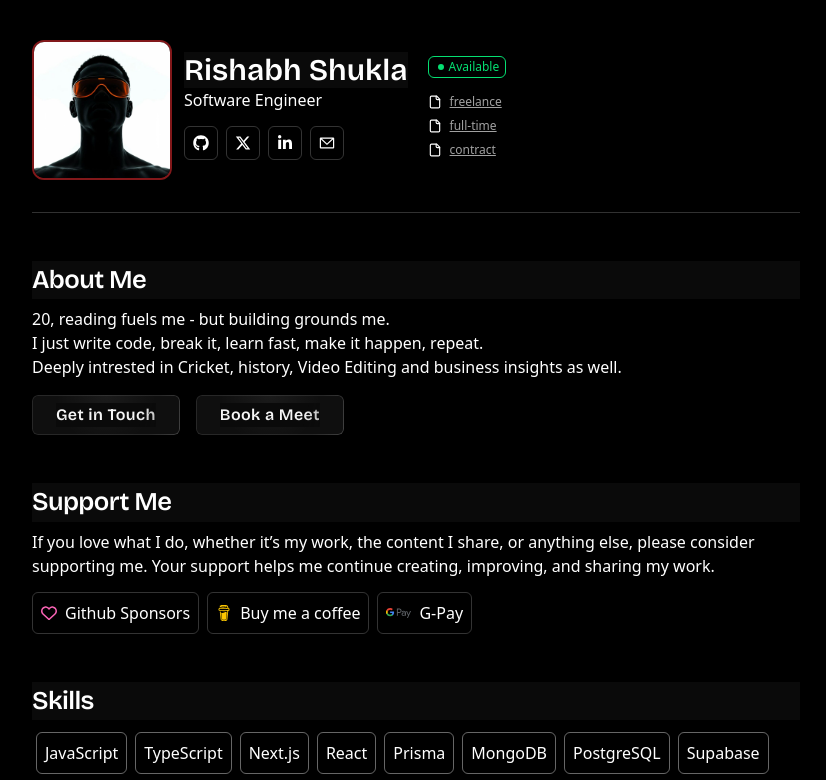
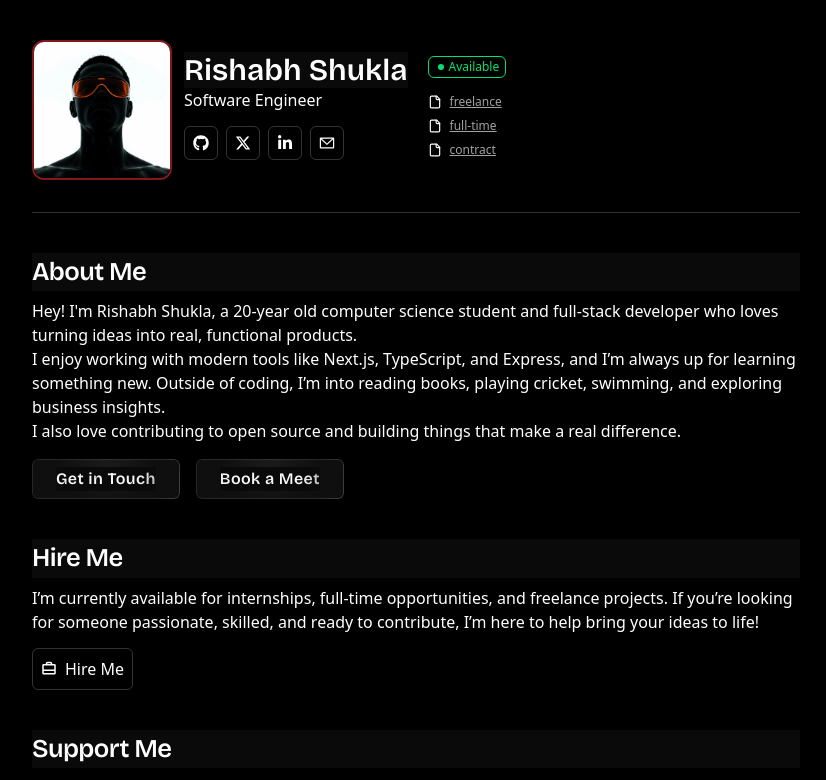
Before and after one commit to rishabhs-rizz/PortFolio, a Next.js app: page / in a window 1280 px wide. Shown: the top 780 px of the page, without its empty margins (224-1050 px from the left). Built offline with nearby package versions, Linux system fonts and the light colour scheme.

Commit message:
added Hire me Section and toast

```diff
--- a/app/layout.tsx
+++ b/app/layout.tsx
@@ -1,6 +1,7 @@
 import type { Metadata } from "next";
 import { Geist, Geist_Mono } from "next/font/google";
 import "./globals.css";
+import { Toaster } from "react-hot-toast";
 
 const geistSans = Geist({
   variable: "--font-geist-sans",
@@ -28,6 +29,7 @@ export default function RootLayout({
         className={`${geistSans.variable} ${geistMono.variable} antialiased`}
       >
         {children}
+        <Toaster position="top-center" />
       </body>
     </html>
   );
--- a/app/page.tsx
+++ b/app/page.tsx
@@ -12,6 +12,7 @@ import { InfoTipProjects } from "@/components/ToolTip/ToolTip";
 import { ProfilePic } from "@/components/Image/Image";
 import { Contact } from "@/components/Contact/Contact";
 import Status from "@/components/Status/Status";
+import { Hire } from "@/components/icons/Hire";
 export default function PortFolio() {
   return (
     <div className="min-h-screen bg-black text-white flex justify-center">
@@ -59,19 +60,24 @@ export default function PortFolio() {
 
           <Status />
         </div>
-        <div className="about mt-12">
+        <div className="about mt-10">
           <h1 className="text-[1.6rem] max-sm:text-2xl font-semibold tracking-tight text-start max-sm:text-center">
             About Me
           </h1>
           <p className="mt-2">
-            20, reading fuels me - but building grounds me.
+            Hey! I'm Rishabh Shukla, a 20-year old computer science student and
+            full-stack developer who loves turning ideas into real, functional
+            products.
           </p>
           <p>
-            I just write code, break it, learn fast, make it happen, repeat.
+            I enjoy working with modern tools like Next.js, TypeScript, and
+            Express, and I’m always up for learning something new. Outside of
+            coding, I’m into reading books, playing cricket, swimming, and
+            exploring business insights.
           </p>
           <p>
-            Deeply intrested in Cricket, history, Video Editing and business
-            insights as well.
+            I also love contributing to open source and building things that
+            make a real difference.
           </p>
           <span className="buttons flex gap-4 mt-4">
             <a href="#contact">
@@ -86,8 +92,22 @@ export default function PortFolio() {
             </a>
           </span>
         </div>
+        <div className="support mt-10">
+          <h1 className="text-[1.6rem] max-sm:text-2xl font-semibold tracking-tight text-start max-sm:text-center">
+            Hire Me
+          </h1>
+          <p className="mt-2">
+            I’m currently available for internships, full-time opportunities,
+            and freelance projects. If you’re looking for someone passionate,
+            skilled, and ready to contribute, I’m here to help bring your ideas
+            to life!
+          </p>
+          <div className="flex flex-wrap items-center gap-2 mt-3.5">
+            <Hire />
+          </div>
+        </div>
 
-        <div className="support mt-12">
+        <div className="support mt-10">
           <h1 className="text-[1.6rem] max-sm:text-2xl font-semibold tracking-tight text-start max-sm:text-center">
             Support Me
           </h1>
@@ -103,7 +123,7 @@ export default function PortFolio() {
           </div>
         </div>
 
-        <div className="skills mt-12">
+        <div className="skills mt-10">
           <h1 className="text-[1.6rem] max-sm:text-2xl font-semibold tracking-tight text-start max-sm:text-center">
             Skills
           </h1>
@@ -114,7 +134,7 @@ export default function PortFolio() {
           </div>
         </div>
 
-        <div className="projects mt-12">
+        <div className="projects mt-10">
           <h1 className="text-[1.6rem] max-sm:text-2xl font-semibold tracking-tight text-start max-sm:text-center">
             Proof of Work
           </h1>
--- a/components/buttons/button.tsx
+++ b/components/buttons/button.tsx
@@ -27,9 +27,9 @@ export const ShinyButton = ({ text }: ShinyButtonProps) => {
           mass: 0.1,
         },
       }}
-      className="px-6 py-2 rounded-md relative radial-gradient"
+      className="px-6 py-2 rounded-md relative radial-gradient cursor-pointer"
     >
-      <h1 className="text-neutral-100 tracking-wide font-light h-full w-full block relative linear-mask">
+      <h1 className="text-neutral-100 tracking-wide font-light h-full w-full block relative linear-mask ">
         {text}
       </h1>
       <span className="block absolute inset-0 rounded-md p-px linear-overlay" />
--- /dev/null
+++ b/components/icons/Hire.tsx
@@ -0,0 +1,24 @@
+export const Hire = () => {
+  return (
+    <div className="p-2 rounded-md border border-white/20 bg-transparent hover:bg-white/10 transition flex">
+      <a
+        className="flex items-center gap-2"
+        href="mailto:rishabhshukla2924@gmail.com?subject=Freelance%20Opportunity&body=Hi%20Rishabh%2C%0AI%20would%20like%20to%20hire%20you%20for...
+"
+      >
+        <svg
+          stroke="currentColor"
+          fill="currentColor"
+          stroke-width="0"
+          viewBox="0 0 256 256"
+          height="1em"
+          width="1em"
+          xmlns="http://www.w3.org/2000/svg"
+        >
+          <path d="M216,48H180V40a28,28,0,0,0-28-28H104A28,28,0,0,0,76,40v8H40A20,20,0,0,0,20,68V196a20,20,0,0,0,20,20H216a20,20,0,0,0,20-20V68A20,20,0,0,0,216,48ZM100,40a4,4,0,0,1,4-4h48a4,4,0,0,1,4,4v8H100ZM212,72v64H44V72ZM44,192V160H212v32Z"></path>
+        </svg>
+        Hire Me
+      </a>
+    </div>
+  );
+};
--- a/components/icons/ProjectCard.tsx
+++ b/components/icons/ProjectCard.tsx
@@ -49,8 +49,8 @@ export function ProjectCard() {
               {/* Content */}
               <div className="flex flex-col justify-between ">
                 <div className="flex justify-between items-center mb-2">
-                  <h3 className="text-lg font-semibold text-white w-full flex justify-between items-center">
-                    <span>{project.title}</span>{" "}
+                  <h3 className="font-semibold text-white w-full flex justify-between items-center">
+                    <span className="text-2xl">{project.title}</span>{" "}
                     <span className="flex gap-1">
                       <InfoTipProjects text="Preview">
                         <a
--- a/components/icons/Supports.tsx
+++ b/components/icons/Supports.tsx
@@ -1,3 +1,5 @@
+"use client";
+import toast from "react-hot-toast";
 export function GithubSponsors() {
   return (
     <div className="p-2 rounded-md border border-white/20 bg-transparent hover:bg-white/10 transition flex">
@@ -44,10 +46,17 @@ export function CoffeeSupport() {
 }
 
 export function GPaySupport() {
+  const copyText = async () => {
+    await navigator.clipboard.writeText("rishabhshukla2924-1@okicici");
+    toast.success("Copied UPI-Id to clipboard!");
+  };
   return (
-    <div className="p-2 rounded-md border border-white/20 bg-transparent hover:bg-white/10 transition flex">
-      <a className="flex items-center gap-2" href="">
+    <div
+      className="p-2 rounded-md border border-white/20 bg-transparent hover:bg-white/10 transition flex gap-1 cursor-pointer"
+      onClick={copyText}
+    >
       <svg
+        className="translate-y-1"
         xmlns="http://www.w3.org/2000/svg"
         xmlnsXlink="http://www.w3.org/1999/xlink"
         height="16px"
@@ -81,7 +90,6 @@ export function GPaySupport() {
         />
       </svg>
       G-Pay
-      </a>
     </div>
   );
 }
--- a/package.json
+++ b/package.json
@@ -14,6 +14,7 @@
     "next": "15.3.4",
     "react": "^19.0.0",
     "react-dom": "^19.0.0",
+    "react-hot-toast": "^2.5.2",
     "react-scroll": "^1.9.3",
     "react-tooltip": "^5.29.1"
   },
```
Also changed, not shown: 1 other file (tests, documents, lock files or other folders). Lines whose indentation alone changed are shown as unchanged.
